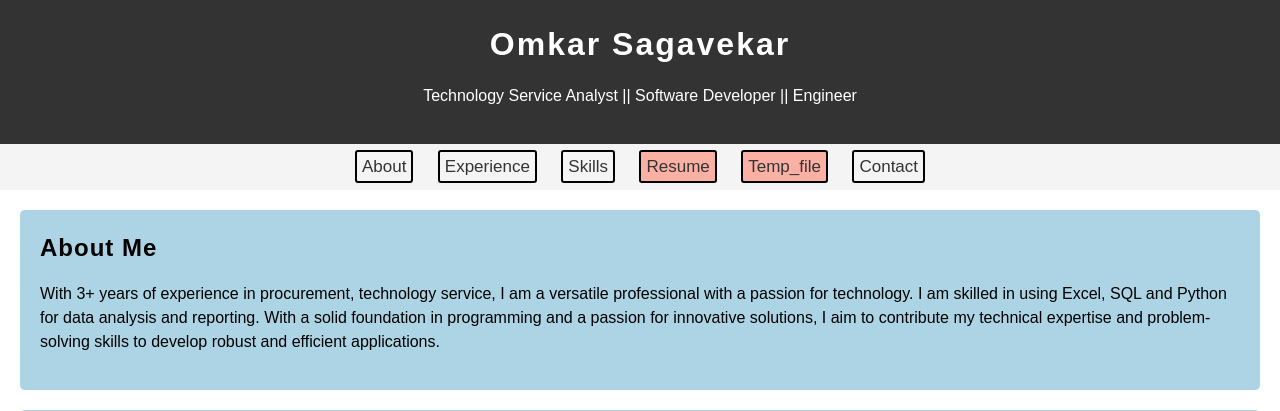
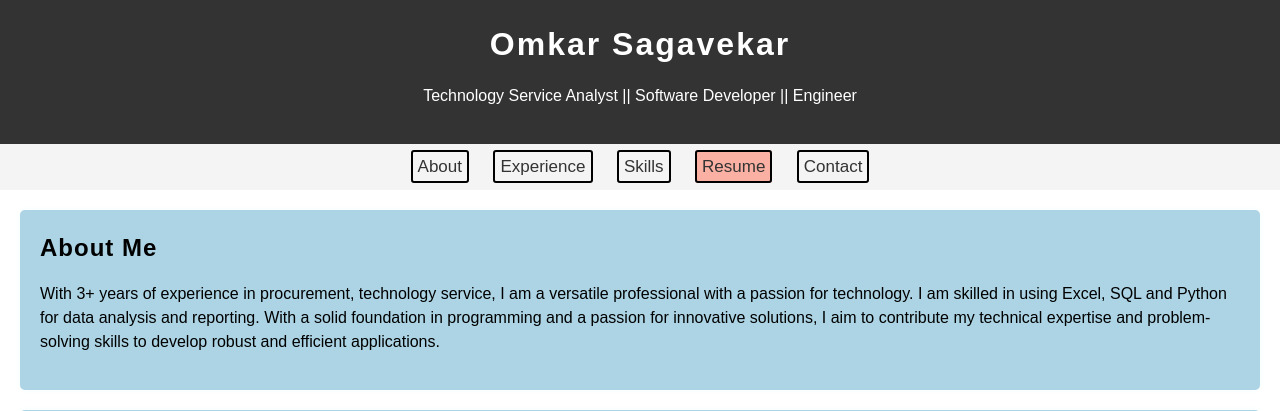
Before and after one commit to sagavekar/a1, a Django app: page / in a window 1280 px wide. Shown: the top 411 px of the page. Run offline with Django 4.2, Linux system fonts and the light colour scheme.

Commit message:
Update resume and remove temp file.html

```diff
--- a/template/index.html
+++ b/template/index.html
@@ -18,8 +18,7 @@
         <a href="#about">About</a>
         <a href="#experience">Experience</a>
         <a href="#skills">Skills</a>
-        <a id="resume" href="static/Omkar_Sagavekar_Resume_06.28.2024.pdf">Resume</a>
-        <a id="resume" href="static/interation1.zip">Temp_file</a>
+        <a id="resume" href="static/Omkar Sagavekar Resume 06.28.2024 - Support Engineer (1).pdf">Resume</a>
         <a href="contact" target="_blank">Contact</a>
     </nav>
 
```
